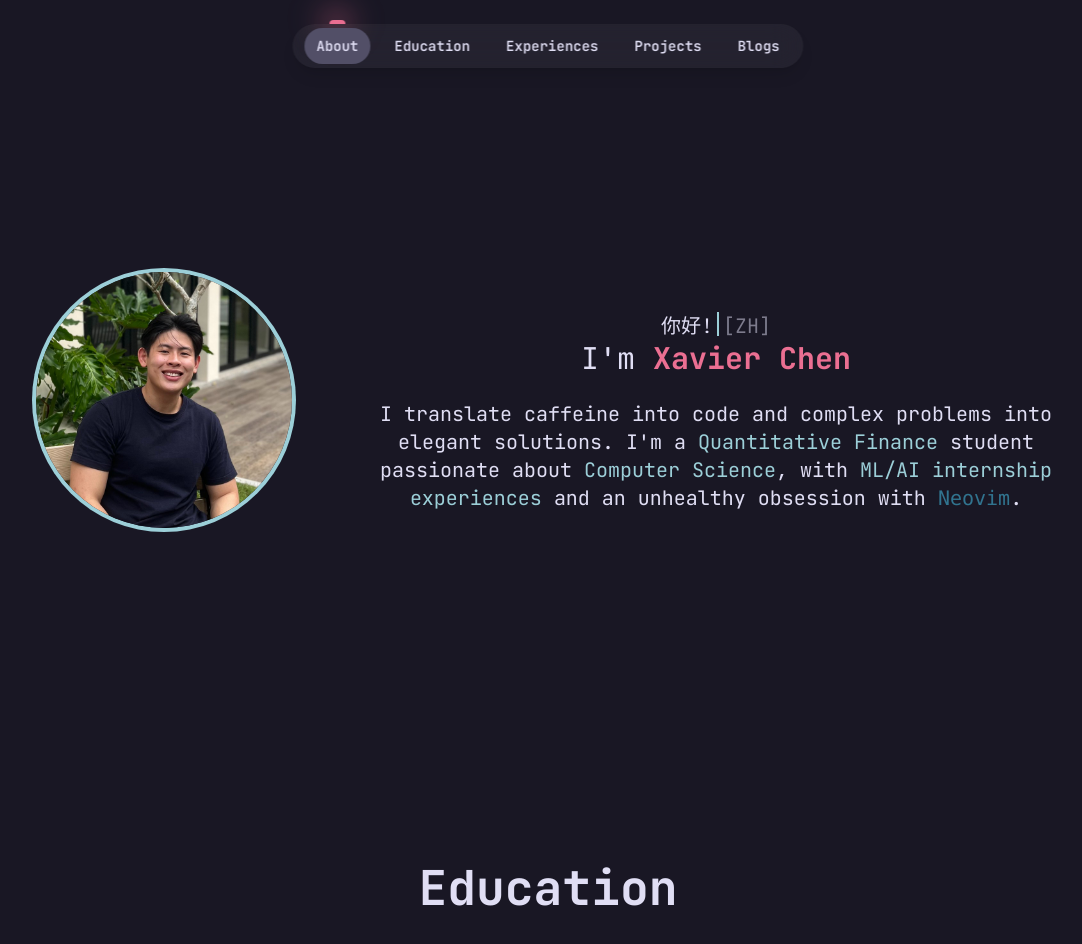
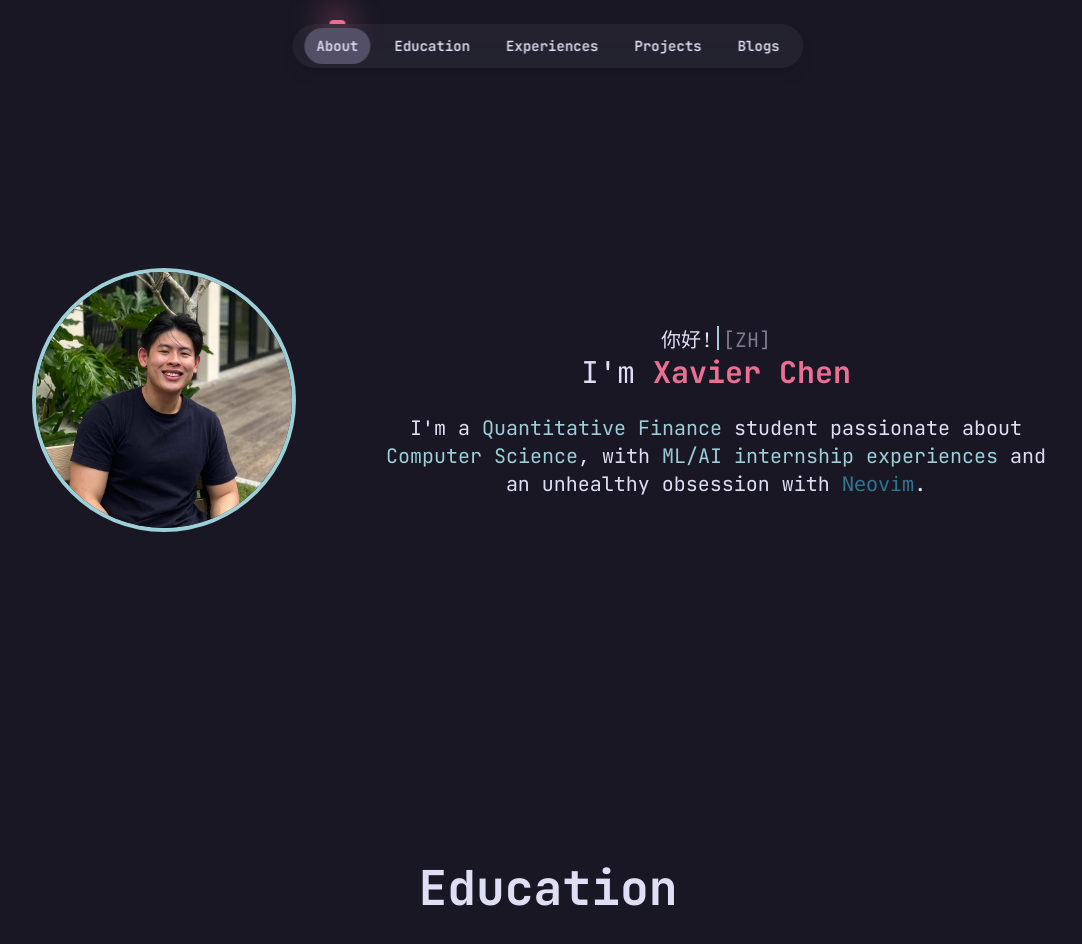
Before and after one commit to xavierchen0/portfolio-website, a React (Vite) app: page / in a window 1280 px wide. Shown: the top 944 px of the page, without its empty margins (92-1174 px from the left). Built offline with nearby package versions, Linux system fonts and the light colour scheme.

Commit message:
feat: updated summary description

```diff
--- a/src/components/HeroSection.jsx
+++ b/src/components/HeroSection.jsx
@@ -120,8 +120,7 @@ export default function HeroSection({ id }) {
 
               <SlideUpTextAnimation className="mt-6" trigger="scroll">
                 <p>
-                  I translate caffeine into code and complex problems into
-                  elegant solutions. I'm a{" "}
+                  I'm a{" "}
                   <span className="text-rosepinefoam">
                     Quantitative Finance
                   </span>{" "}
```
